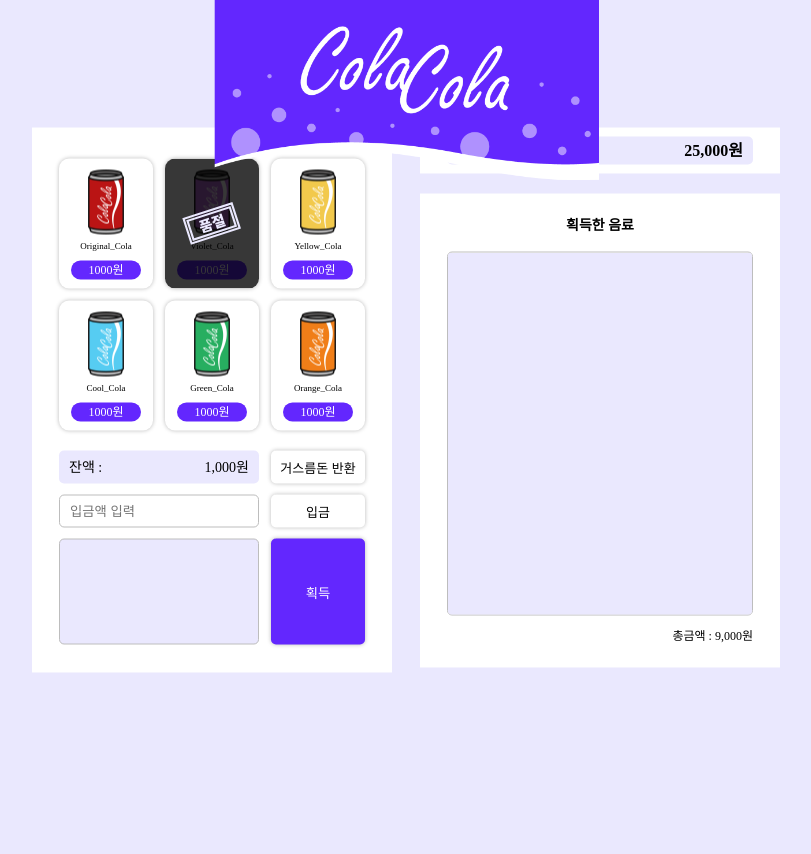
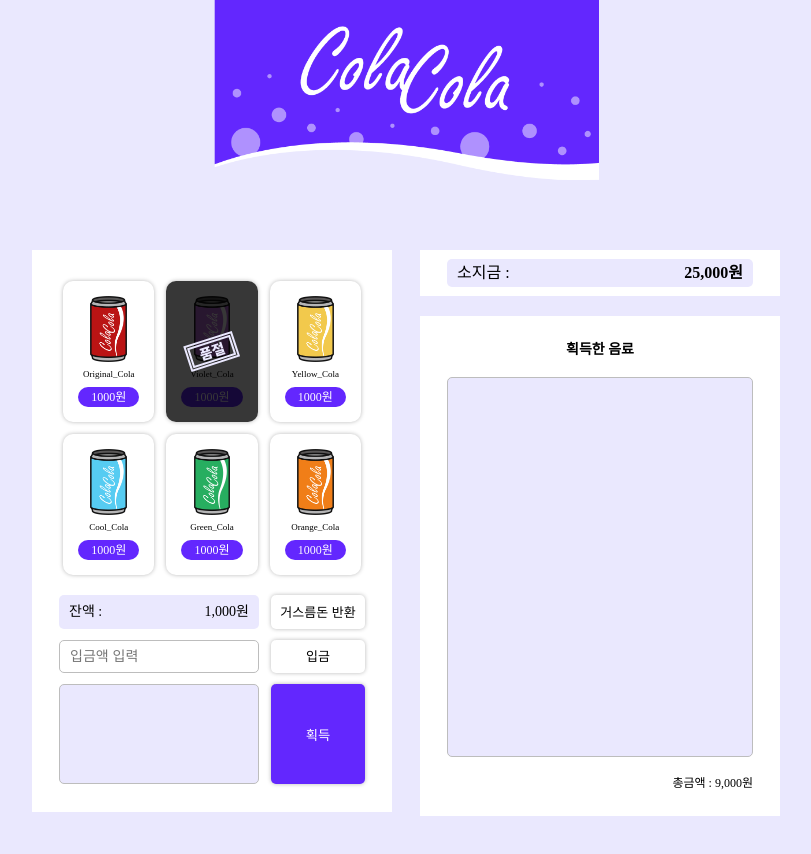
Before and after one commit to usablepaper/vending-machine, a plain HTML site: page index.html in a window 1280 px wide. Shown: the whole page, without its empty margins (234-1045 px from the left). Before the commit the page ends 800 px from the top, so only its background shows below. Drawn offline with Linux system fonts and the light colour scheme.

Commit message:
백그라운드이미지 이미지태그로 수정 후 중복된 코드 ,html css js 코드 전체수정

```diff
--- a/index.html
+++ b/index.html
@@ -22,12 +22,22 @@
                         <ol class="vending-machine-list">
                             <li class="box Original_Cola">
                                 <ul>
+                                    <img
+                                        src="./images/Original_Cola.png"
+                                        alt=""
+                                        class="cola-img"
+                                    />
                                     <li class="cola-name">Original_Cola</li>
                                     <li class="cola-price">1000원</li>
                                 </ul>
                             </li>
                             <li class="box Violet_Cola sold-out">
                                 <ul>
+                                    <img
+                                        src="./images/Violet_Cola.png"
+                                        alt=""
+                                        class="cola-img"
+                                    />
                                     <li class="cola-name">Violet_Cola</li>
                                     <li class="cola-price">1000원</li>
                                 </ul>
@@ -39,24 +49,44 @@
                             </li>
                             <li class="box Yellow_Cola">
                                 <ul>
+                                    <img
+                                        src="./images/Yellow_Cola.png"
+                                        alt=""
+                                        class="cola-img"
+                                    />
                                     <li class="cola-name">Yellow_Cola</li>
                                     <li class="cola-price">1000원</li>
                                 </ul>
                             </li>
                             <li class="box Cool_Cola">
                                 <ul>
+                                    <img
+                                        src="./images/Cool_Cola.png"
+                                        alt=""
+                                        class="cola-img"
+                                    />
                                     <li class="cola-name">Cool_Cola</li>
                                     <li class="cola-price">1000원</li>
                                 </ul>
                             </li>
                             <li class="box Green_Cola">
                                 <ul>
+                                    <img
+                                        src="./images/Green_Cola.png"
+                                        alt=""
+                                        class="cola-img"
+                                    />
                                     <li class="cola-name">Green_Cola</li>
                                     <li class="cola-price">1000원</li>
                                 </ul>
                             </li>
                             <li class="box Orange_Cola">
                                 <ul>
+                                    <img
+                                        src="./images/Orange_Cola.png"
+                                        alt=""
+                                        class="cola-img"
+                                    />
                                     <li class="cola-name">Orange_Cola</li>
                                     <li class="cola-price">1000원</li>
                                 </ul>
--- a/main.js
+++ b/main.js
@@ -6,7 +6,7 @@ const selectedTypeList = document.querySelector(".selected-type-list");
 
 boxs.forEach((box) => {
     box.addEventListener("click", () => {
-        const colaName = box.children[0].children[0].textContent;
+        const colaName = box.children[0].children[1].textContent;
         if (!box.classList.contains("sold-out")) {
             if (box.classList.contains("clicked")) {
                 document
@@ -16,14 +16,18 @@ boxs.forEach((box) => {
             } else {
                 box.classList.add("clicked");
                 const selectedCola = document.createElement("li");
+                const selectedColaImg = document.createElement("img");
                 const selectedColaName = document.createElement("span");
                 const selectedCount = document.createElement("div");
 
+                selectedColaImg.classList.add("selected-cola-img");
+                selectedColaImg.setAttribute("src", `./images/${colaName}.png`);
                 selectedCola.classList.add(colaName);
                 selectedColaName.classList.add("selected-cola");
                 selectedColaName.textContent = colaName;
                 selectedCount.classList.add("selected-count");
                 selectedCount.textContent = 1;
+                selectedCola.append(selectedColaImg);
                 selectedCola.append(selectedColaName);
                 selectedCola.append(selectedCount);
                 selectedTypeList.append(selectedCola);
--- a/style.css
+++ b/style.css
@@ -17,7 +17,7 @@ body {
 }
 
 .header {
-    position: fixed;
+    position: absolute;
     top: 0;
     left: 50%;
     transform: translateX(-50%);
@@ -29,71 +29,59 @@ body {
 }
 
 .main-container {
-    position: absolute;
-    top: 50%;
+    /* position: absolute; */
+    /* top: 50%;
     left: 50%;
-    transform: translate(-50%, -50%);
+    transform: translate(-50%, -50%); */
     width: 748px;
-    height: 545px;
+    margin: 0 auto;
+    padding-top: 250px;
 }
 
 .machine-container {
     display: flex;
-    align-items: center;
+    align-items: flex-start;
     gap: 28px;
+    margin-bottom: 100px;
 }
 
 .vending-machine {
     background-color: white;
+    width: 360px;
 }
 
 .vending-machine-list {
-    display: flex;
-    flex-wrap: wrap;
+    display: grid;
+    grid-template-columns: 1fr 1fr 1fr;
     gap: 12px;
-    margin: 31px 27px 20px;
-    width: 306px;
+    padding: 31px;
+    padding-bottom: 20px;
 }
 
 .vending-machine-list .box {
-    width: 94px;
-    height: 130px;
     border-radius: 10px;
     box-shadow: 0px 0px 4px rgba(0, 0, 0, 0.278);
-}
-
-.box {
-    position: relative;
-    background-repeat: no-repeat;
-    background-position: center 11px;
-    background-size: 35.86px 64.86px;
-    overflow: hidden;
     cursor: pointer;
 }
 
 .cola-name {
-    display: block;
+    /* display: block;
     text-align: center;
     position: absolute;
     bottom: 38px;
     left: 50%;
-    transform: translateX(-50%);
+    transform: translateX(-50%); */
     font-size: 9px;
     font-weight: 500;
 }
 
 .cola-price {
-    display: block;
-    position: absolute;
     text-align: center;
-    width: 70px;
+    width: 100%;
     padding: 3.75px 0;
     background-color: #6327fe;
     border-radius: 50px;
     color: white;
-    bottom: 9px;
-    left: 50%;
-    transform: translateX(-50%);
     font-size: 12px;
     font-weight: 500;
 }
@@ -102,35 +90,25 @@ body {
     outline: 3px solid #6327fe;
 }
 
-.box.Original_Cola {
-    background-image: url(../images/Original_Cola.png);
+.box {
+    position: relative;
+    overflow: hidden;
 }
-
-.box.Violet_Cola {
-    background-image: url(../images/Violet_Cola.png);
+.box ul {
+    padding: 15px;
+    display: flex;
+    flex-direction: column;
+    align-items: center;
+    gap: 8px;
 }
-
-.box.Yellow_Cola {
-    background-image: url(../images/Yellow_Cola.png);
-}
-
-.box.Cool_Cola {
-    background-image: url(../images/Cool_Cola.png);
-}
-
-.box.Green_Cola {
-    background-image: url(../images/Green_Cola.png);
-}
-
-.box.Orange_Cola {
-    background-image: url(../images/Orange_Cola.png);
+.cola-img {
+    width: 60%;
 }
 
 .changes-section {
     display: flex;
     justify-content: space-between;
     margin: 0 27px 11px;
-    height: 33px;
 }
 
 .changes {
@@ -139,7 +117,8 @@ body {
     align-items: center;
     font-weight: 500;
     font-size: 14px;
-    padding: 6px 10px;
+    padding: 10px;
+    line-height: 1;
     width: 200px;
     background-color: #eae8fe;
     border-radius: 5px;
@@ -160,16 +139,18 @@ body {
     display: flex;
     justify-content: space-between;
     margin: 0 27px 11px;
-    height: 33px;
 }
 
 .push-money {
-    padding: 6px 10px;
+    padding: 8.25px 10px;
     width: 200px;
     color: #bdbdbd;
     font-weight: 500;
     border: 1px solid #bdbdbd;
     border-radius: 5px;
+}
+.push-money::placeholder {
+    font-size: 14px;
 }
 
 .push-money:focus {
@@ -182,6 +163,7 @@ body {
     width: 94px;
     font-weight: 500;
     font-size: 13px;
+    line-height: 1;
     border: 0;
     border-radius: 5px;
     background-color: white;
@@ -197,7 +179,7 @@ body {
 
 .cart-container {
     width: 200px;
-    height: 106px;
+    height: 100px;
     background-color: #eae8fe;
     overflow: auto;
     padding: 12px;
@@ -236,7 +218,6 @@ body {
 
 .my-status {
     width: 360px;
-    height: 545px;
     display: flex;
     flex-direction: column;
     gap: 20px;
@@ -262,46 +243,42 @@ body {
 }
 
 .selected-container {
+    flex-grow: 1;
     background-color: white;
-    position: relative;
+    padding: 27px;
+    height: 500px;
 }
 
-.selected-list-title {
-    position: absolute;
-    top: 25px;
-    left: 50%;
-    transform: translateX(-50%);
+.selected-container .selected-list-title {
     font-size: 14px;
     font-weight: 700;
+    text-align: center;
+    margin-bottom: 20px;
 }
 
 .selected-container .selected-list-container {
-    height: 364px;
     overflow: auto;
-    margin: 58px 27px 52px;
     background-color: #eae8fe;
     border-radius: 5px;
     border: 1px solid #bdbdbd;
-}
-
-.selected-list-container::-webkit-scrollbar {
-    width: 10px;
-}
-
-.selected-list-container::-webkit-scrollbar-thumb {
-    height: 79px;
-    border-radius: 10px;
-    box-shadow: inset 0 0 10px 10px white;
-    border: solid 3px transparent;
-}
-
-.selected-list-container::-webkit-scrollbar-track {
-    background-color: rgba(0, 0, 0, 0);
+    margin-bottom: 20px;
+    min-height: 380px;
 }
 
 .selected-container .selected-list {
+    border-radius: 5px;
+    margin: 0;
     padding: 12px;
-    height: 1000px;
+}
+
+.selected-container .total {
+    font-size: 12px;
+    font-weight: 500;
+    text-align: right;
+}
+
+.selected-container .selected-list .selected-type-list li {
+    width: 276px;
 }
 
 .selected-type-list {
@@ -319,53 +296,31 @@ body {
     background-color: white;
     border-radius: 5px;
     margin-bottom: 6px;
-    padding: 8px 8px 8px 0;
+    padding: 8px;
     font-weight: 500;
     background-repeat: no-repeat;
     background-position: 10.04px 6.04px;
     background-size: 17.93px 32.93px;
 }
 
-.selected-container .selected-list {
-    border-radius: 5px;
-    margin: 0;
+.selected-type-list li .selected-cola-img {
+    width: 20px;
 }
 
-.selected-container .selected-list .selected-type-list li {
-    width: 276px;
-    height: 46px;
+.selected-list-container::-webkit-scrollbar {
+    width: 10px;
 }
 
-.selected-container .total {
-    position: absolute;
-    right: 27px;
-    bottom: 26px;
-    font-size: 12px;
-    font-weight: 500;
+.selected-list-container::-webkit-scrollbar-thumb {
+    height: 79px;
+
+    border-radius: 10px;
+    box-shadow: inset 0 0 10px 10px white;
+    border: solid 3px transparent;
 }
 
-.selected-type-list .Original_Cola {
-    background-image: url(../images/Original_Cola.png);
-}
-
-.selected-type-list .Violet_Cola {
-    background-image: url(../images/Violet_Cola.png);
-}
-
-.selected-type-list .Yellow_Cola {
-    background-image: url(../images/Yellow_Cola.png);
-}
-
-.selected-type-list .Cool_Cola {
-    background-image: url(../images/Cool_Cola.png);
-}
-
-.selected-type-list .Green_Cola {
-    background-image: url(../images/Green_Cola.png);
-}
-
-.selected-type-list .Orange_Cola {
-    background-image: url(../images/Orange_Cola.png);
+.selected-list-container::-webkit-scrollbar-track {
+    background-color: rgba(0, 0, 0, 0);
 }
 
 .selected-cola {
@@ -375,8 +330,8 @@ body {
 
 .selected-count {
     width: 30px;
-    height: 30px;
     font-size: 14px;
+    padding: 8px;
     border: 1px solid #bdbdbd;
     border-radius: 5px;
     display: flex;
@@ -394,7 +349,9 @@ body {
     padding: 15px;
     width: 100%;
     height: 100%;
-    z-index: 100;
+    top: 0;
+    left: 0;
+    z-index: 1;
 }
 
 .sold-out:hover {
```
